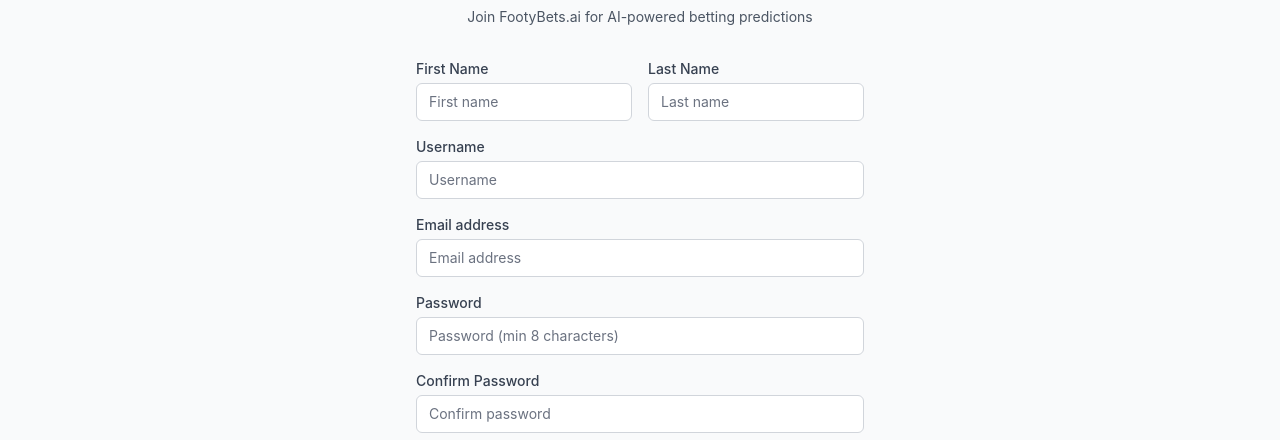
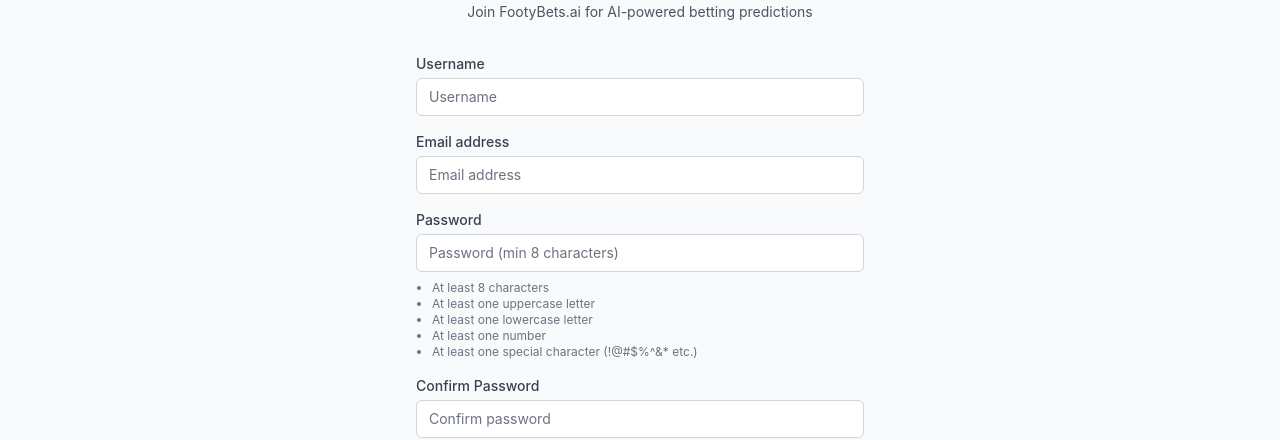
Before and after one commit to digitalimprov/footybets-ai, a React (Create React App) app in the folder frontend/: page /register in a window 1280 px wide. Shown: the part 281-721 px from the top of the page. Built offline with nearby package versions, Linux system fonts and the light colour scheme; no server answers.

Commit message:
Update registration: show password requirements, remove first/last name fields

```diff
--- a/frontend/src/pages/Register.js
+++ b/frontend/src/pages/Register.js
@@ -9,12 +9,18 @@
     email: '',
     username: '',
     password: '',
-    confirmPassword: '',
-    firstName: '',
-    lastName: ''
+    confirmPassword: ''
   });
   const [loading, setLoading] = useState(false);
   const navigate = useNavigate();
+
+  const passwordRequirements = [
+    'At least 8 characters',
+    'At least one uppercase letter',
+    'At least one lowercase letter',
+    'At least one number',
+    'At least one special character (!@#$%^&* etc.)'
+  ];
 
   const handleChange = (e) => {
     setFormData({
@@ -31,20 +37,13 @@
       return;
     }
 
-    if (formData.password.length < 8) {
-      toast.error('Password must be at least 8 characters long');
-      return;
-    }
-
     setLoading(true);
 
     try {
       const response = await apiService.register({
         email: formData.email,
         username: formData.username,
-        password: formData.password,
-        first_name: formData.firstName,
-        last_name: formData.lastName
+        password: formData.password
       });
 
       toast.success('Registration successful! Please check your email to verify your account.');
@@ -81,39 +80,6 @@
           </div>
           <form className="mt-8 space-y-6" onSubmit={handleSubmit}>
             <div className="space-y-4">
-              <div className="grid grid-cols-2 gap-4">
-                <div>
-                  <label htmlFor="firstName" className="block text-sm font-medium text-gray-700">
-                    First Name
-                  </label>
-                  <input
-                    id="firstName"
-                    name="firstName"
-                    type="text"
-                    autoComplete="given-name"
-                    className="mt-1 appearance-none relative block w-full px-3 py-2 border border-gray-300 placeholder-gray-500 text-gray-900 rounded-md focus:outline-none focus:ring-blue-500 focus:border-blue-500 sm:text-sm"
-                    placeholder="First name"
-                    value={formData.firstName}
-                    onChange={handleChange}
-                  />
-                </div>
-                <div>
-                  <label htmlFor="lastName" className="block text-sm font-medium text-gray-700">
-                    Last Name
-                  </label>
-                  <input
-                    id="lastName"
-                    name="lastName"
-                    type="text"
-                    autoComplete="family-name"
-                    className="mt-1 appearance-none relative block w-full px-3 py-2 border border-gray-300 placeholder-gray-500 text-gray-900 rounded-md focus:outline-none focus:ring-blue-500 focus:border-blue-500 sm:text-sm"
-                    placeholder="Last name"
-                    value={formData.lastName}
-                    onChange={handleChange}
-                  />
-                </div>
-              </div>
-
               <div>
                 <label htmlFor="username" className="block text-sm font-medium text-gray-700">
                   Username
@@ -163,6 +129,11 @@
                   value={formData.password}
                   onChange={handleChange}
                 />
+                <ul className="mt-2 ml-4 list-disc text-xs text-gray-500">
+                  {passwordRequirements.map((req, idx) => (
+                    <li key={idx}>{req}</li>
+                  ))}
+                </ul>
               </div>
 
               <div>
```
